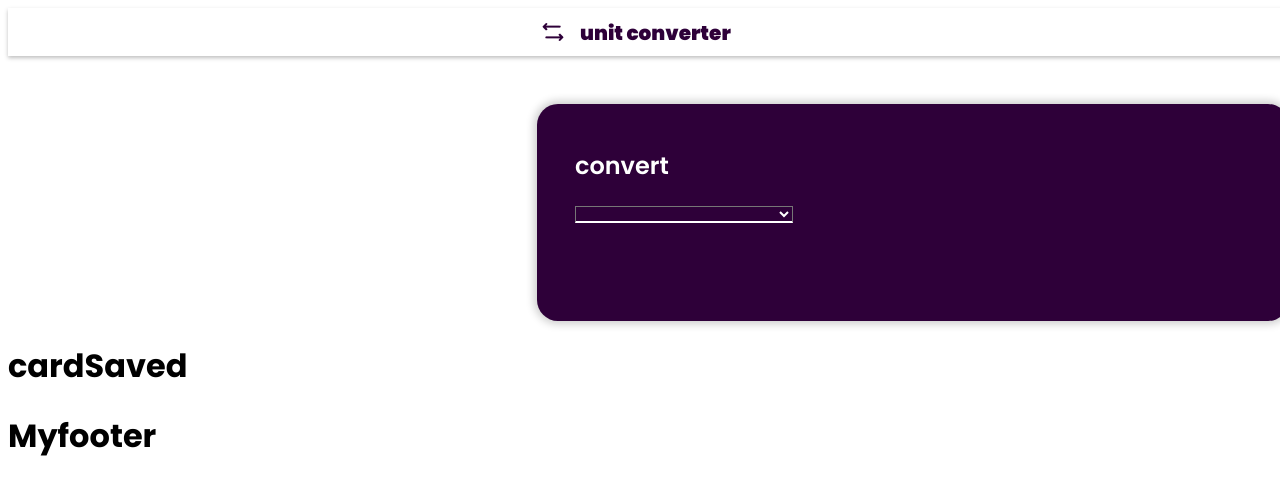
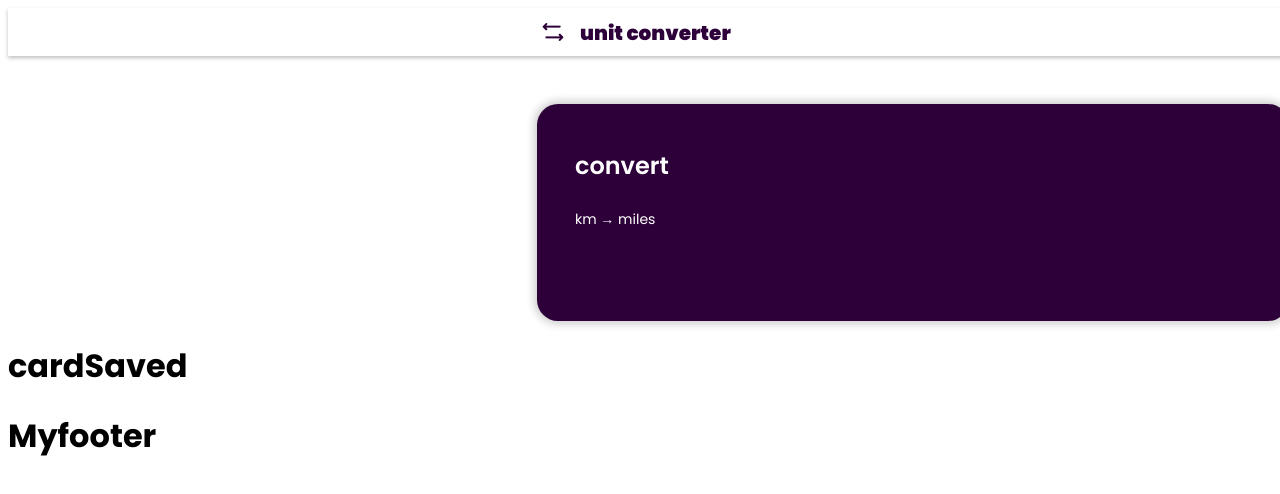
Before and after one commit to omarPerez1987/oxigen_frontend_test, a React (Vite) app: page / in a window 1280 px wide. Shown: the top 494 px of the page. Built offline with nearby package versions, Linux system fonts and the light colour scheme.

Commit message:
añadir estilos

```diff
--- a/src/components/cardConvert/CardConvert.jsx
+++ b/src/components/cardConvert/CardConvert.jsx
@@ -13,6 +13,7 @@ const CardConvert = () => {
           <option value="cm-in">cm → inch</option>
           <option value="in-cm">inch → cm</option>
         </select>
+        <p></p>
       </div>
     </section>
   );
--- a/src/components/cardConvert/cardconvert.css
+++ b/src/components/cardConvert/cardconvert.css
@@ -32,10 +32,9 @@
 
 .container-select select {
   background-color: transparent;
-  padding: 7px;
-  /* border: none; */
-  /* appearance: none; */
-  width: 218px;
+  border: none;
+  appearance: none;
+  width: 150px;
   height: 17px;
   flex-shrink: 0;
   color: #fff;
@@ -44,7 +43,13 @@
   font-style: normal;
   font-weight: 400;
   line-height: normal;
-  border-bottom: 2px solid #fff;
+}
+
+.container-select p {
+  margin-top: 7px;
+  width: 218px;
+  height: 2px;
+  color: #fff;
 }
 
 .container-select select:focus {
```
